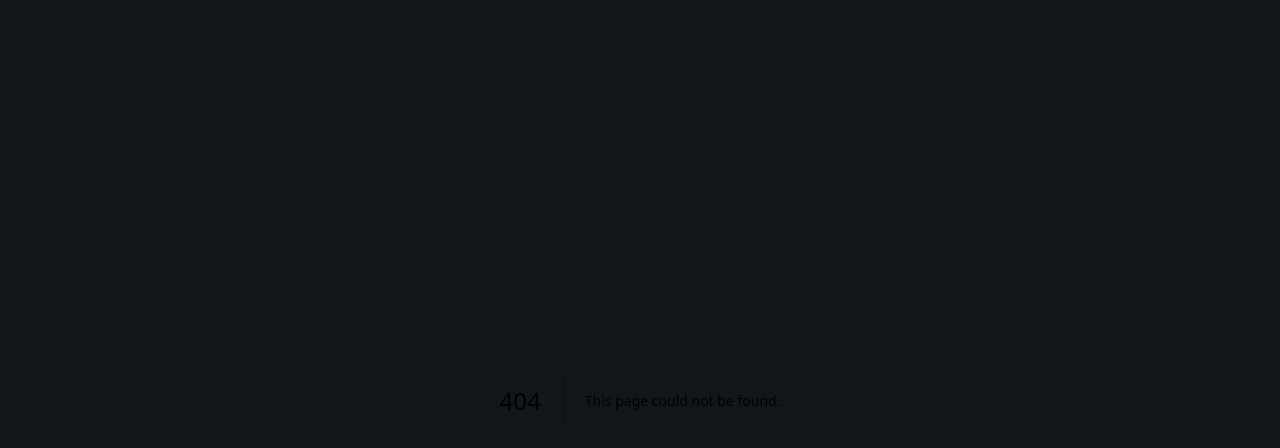
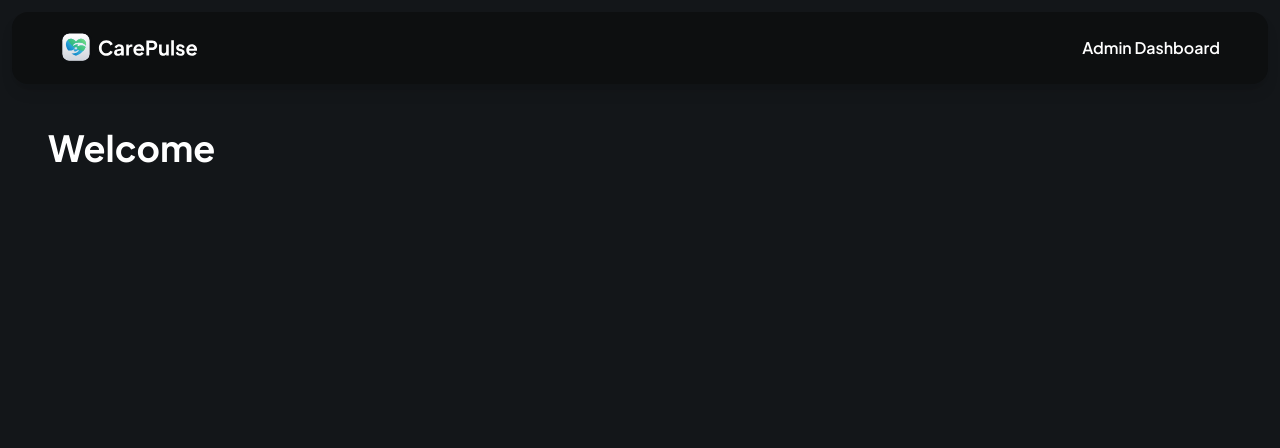
Before and after one commit to trungho1411/Healthcare-System-Application, a Next.js app: page /admin in a window 1280 px wide. Before the commit this address had no page. Shown: the top 448 px of the page. Built offline with nearby package versions, Linux system fonts and the light colour scheme.

Commit message:
admin dashboard init

```diff
--- /dev/null
+++ b/app/admin/page.tsx
@@ -0,0 +1,33 @@
+import Image from 'next/image'
+import Link from 'next/link'
+import React from 'react'
+
+const Admin = () => {
+    return (
+        <div className='mx-auto flex max-w-7xl flex-col space-y-14'>
+            <header className='admin-header'>
+                <Link href='/' className='cursor-pointer'>
+                    <Image
+                        src='/assets/icons/logo-full.svg'
+                        width={162}
+                        height={32}
+                        alt='Logo'
+                        className='h-8 w-fit'
+                    />
+                </Link>
+
+                <p className='text-16-semibold'>Admin Dashboard</p>
+            </header>
+            <main className='admin-main'>
+                <section className='w-full space-y-4'>
+                    <h1 className='header'>
+                        Welcome
+                    </h1>
+                </section>
+
+            </main>
+        </div>
+    )
+}
+
+export default Admin
```
